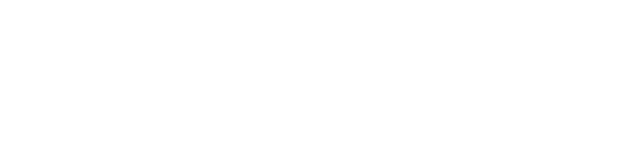
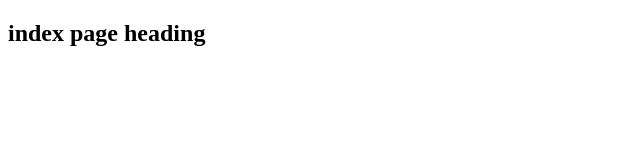
Before and after one commit to fahim5120/entri-code--review--repo, a plain HTML site: page index.html in a window 1280 px wide. Shown: the whole page, without its empty margins (0-640 px from the left). Drawn offline with Linux system fonts and the light colour scheme.

Commit message:
added index page content

```diff
--- a/index.html
+++ b/index.html
@@ -1,11 +1,25 @@
 <!DOCTYPE html>
 <html lang="en">
+
 <head>
     <meta charset="UTF-8">
     <meta name="viewport" content="width=device-width, initial-scale=1.0">
     <title>Document</title>
 </head>
+
 <body>
 
+    <header></header>
+    <main>
+        <section>
+            <h1>index page heading</h1>
+        </section>
+    </main>
+    <footer></footer>
+
+
+
+
 </body>
+
 </html>
```
